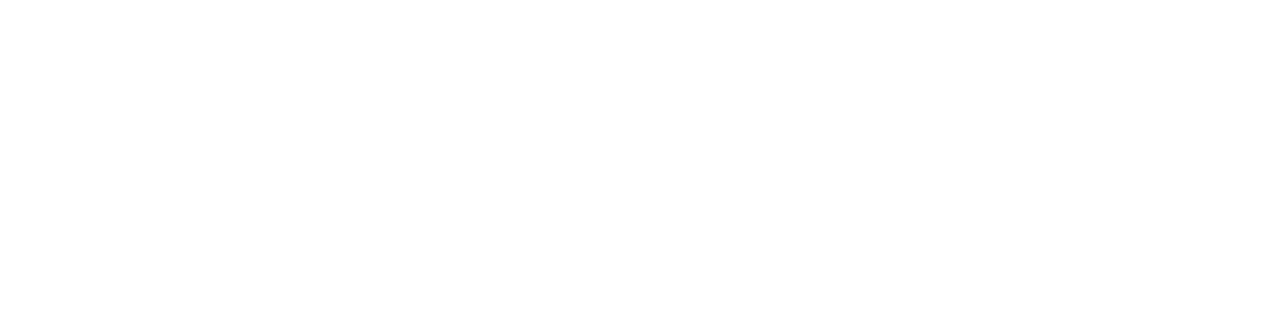
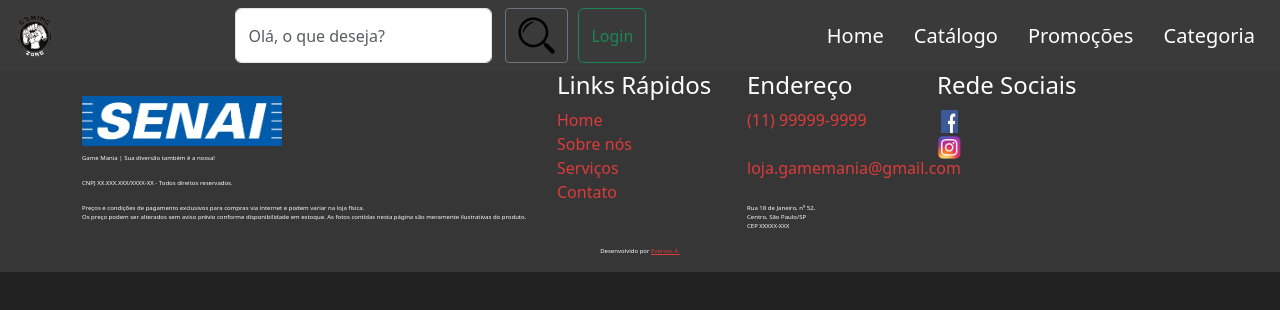
Before and after one commit to Xinnot/Atividade-SENAI-site, a plain HTML site: page index.html in a window 1280 px wide. Drawn offline with nearby package versions, Linux system fonts and the light colour scheme.

Commit message:
Adicionados header e footer

```diff
--- a/css/style.css
+++ b/css/style.css
@@ -0,0 +1,62 @@
+/* Navbar */
+
+header {
+    background-color: #3a3a3a;
+}
+
+header img {
+    height: 45px;
+    width: 45px;
+}
+
+header button {
+    margin: 0px 5px;
+}
+
+header #menubar {
+    text-align: center;
+    align-items: center;
+}
+
+header #menubar a {
+    font-size: 20px;
+    margin: 0px 13px;
+    text-decoration: none;
+    color: #fff;
+}
+
+header #menubar a:hover {
+    background-color: #1BB6D9;
+}
+
+/* main */
+
+body {
+    background-color: #212121;
+}
+
+/* footer */
+footer {
+    color: #fff;
+    background-color: #363636;
+}
+
+footer a {
+    color: #DE3B3B;
+}
+
+footer p {
+    font-size: 6px;
+}
+
+footer h3 img {
+    height: 50px;
+    width: 200px;
+    margin-top: 25px;
+}
+
+footer img {
+    height: 25px;
+    width: 25px;
+    display: inline-block;
+}
--- a/index.html
+++ b/index.html
@@ -11,10 +11,104 @@
     <link href="https://cdn.jsdelivr.net/npm/bootstrap@5.3.0-alpha1/dist/css/bootstrap.min.css" rel="stylesheet" integrity="sha384-GLhlTQ8iRABdZLl6O3oVMWSktQOp6b7In1Zl3/Jr59b6EGGoI1aFkw7cmDA6j6gD" crossorigin="anonymous">
     <link rel="stylesheet" type="text/css" href="./css/style.css">
 
-    <title>Games Mania</title>
+    <link rel="icon" href="img/logo.png"/>
+    <title>Game Mania</title>
 </head>
 <body>
+    <header>
+        <nav class="navbar bg-faded">
+            <div class="container-fluid">
+              <a class="navbar-brand" href="index.html"><img  src="img/logo.png" alt="Logo"></a>
+              <form class="d-flex" role="search">
+                <input class="form-control me-2" type="search" placeholder="Olá, o que deseja?" aria-label="Search">
+                <button class="btn btn-sm btn-outline-secondary" type="button"><img src="img/lupa.png" alt="Pesquisar"></button>
+                <button class="btn btn-outline-success" type="submit">Login</button>
+              </form>
+            <div id="menubar">
+                <a href="index.html">Home</a>
+                <a href="#">Catálogo</a>
+                <a href="#">Promoções</a>
+                <a href="#">Categoria</a>
+            </div>
+            </div>
+          </nav>
+    </header>
 
+    <main>
+
+    </main>
+
+    <footer>
+        <div class="container" data-bs-theme="dark">
+            <div class="row">
+              <div class="col-xl-5 col-lg-4 col-md-6">
+                <div>
+                  <h3><img src="img/logo-banner.png" alt="" srcset=""></h3>
+                  <p>Game Mania | Sua diversão também é a nossa!</p>
+                  <p>CNPJ XX.XXX.XXX/XXXX-XX - Todos direitos reservados.</p>
+                  <p>Preços e condições de pagamento exclusivos para compras via internet e podem variar na loja física.<br>Os preço podem ser alterados sem aviso prévio conforme disponibilidade em estoque. As fotos contidas nesta página são meramente ilustrativas do produto.</p>
+
+
+                </div>
+              </div>
+              <div class="col-xl-2 col-lg-2 col-md-6">
+                <div class="">
+                  <h4>Links Rápidos</h4>
+                  <ul class="list-unstyled">
+                    <li>
+                      <a href="#" class="text-decoration-none">Home</a>
+                    </li>
+                    <li>
+                      <a href="#" class="text-decoration-none">Sobre nós</a>
+                    </li>
+                    <li>
+                      <a href="#" class="text-decoration-none">Serviços</a>
+                    </li>
+                    <li>
+                      <a href="#" class="text-decoration-none">Contato</a>
+                    </li>
+                  </ul>
+                </div>
+              </div>
+              <div class="col-xl-2 col-lg-3 col-md-6">
+                <div>
+                  <h4>Endereço</h4>
+                  <ul class="list-unstyled">
+                    <li>
+                        <a href="tel:5511999999999" class="text-decoration-none">(11) 99999-9999</a>
+                    </li>
+                    <br>
+                    <li>
+                      <a href="mailto:loja.gamemania@gmail.com" class="text-decoration-none">loja.gamemania@gmail.com</a>
+                    </li>
+                    <br>
+                    <li>
+                      <p>Rua 18 de Janeiro, nº 52,<br>Centro, São Paulo/SP<br>CEP XXXXX-XXX</p>
+                    </li>
+                  </ul>
+                </div>
+              </div>
+              <div class="col-xl-3 col-lg-2 col-md-6">
+                <div>
+                  <h4>Rede Sociais</h4>
+                  <ul class="list-unstyled">
+                    <li>
+                        <a href="https://www.facebook.com/GameManiaLoja"><img src="img/logo-face.png" alt="Facebook"></a>
+                    </li>
+                    <li>
+                        <a href="https://www.instagram.com/gamemanialoja"><img src="img/logo-insta.png" alt="Instagram"></a>
+                    </li>
+                  </ul>
+                </div>
+              </div>
+            </div>
+            <div class="d-flex justify-content-center">
+              <div class="copyright">
+                <p>Desenvolvido por <a href="https://github.com/Xinnot" target="_blank">Everton A.</a></p>
+              </div>
+            </div>
+          </div>
+    </footer>
 </body>
     <script src="https://cdn.jsdelivr.net/npm/bootstrap@5.3.0-alpha1/dist/js/bootstrap.bundle.min.js" integrity="sha384-w76AqPfDkMBDXo30jS1Sgez6pr3x5MlQ1ZAGC+nuZB+EYdgRZgiwxhTBTkF7CXvN" crossorigin="anonymous"></script>
     <script type="text/javascript" src="./js/script.js"></script>
```
Also changed, not shown: img/logo-banner.png (added), img/logo-face.png (added), img/logo-insta.png (added), img/logo.png (added), img/lupa.png (added).
